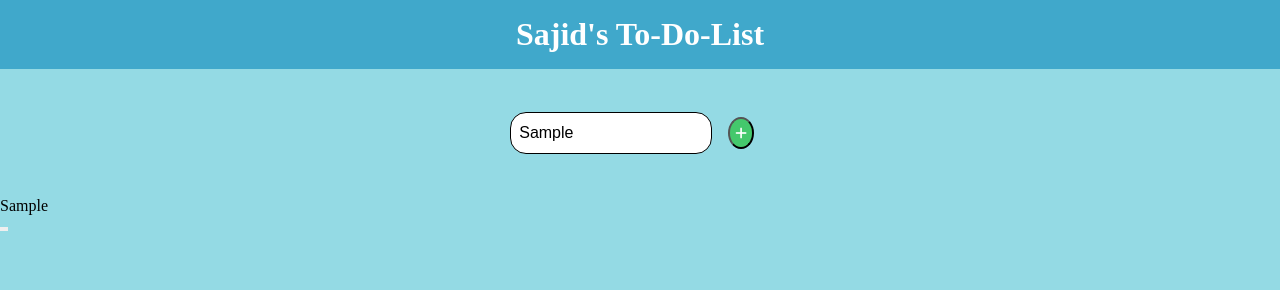
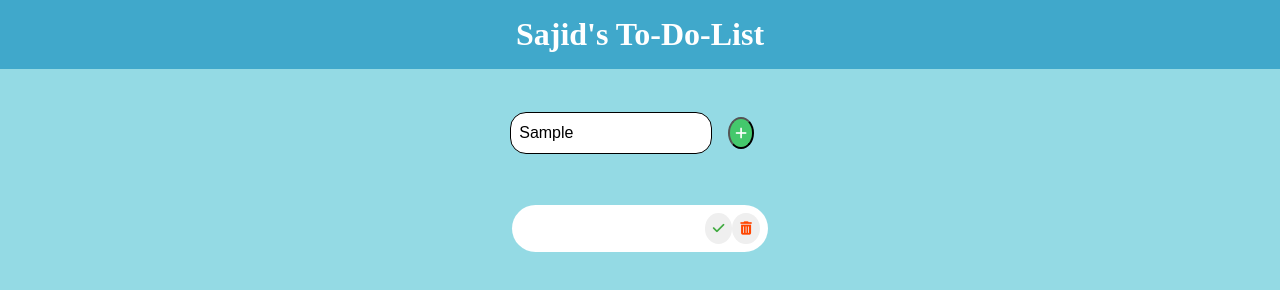
Before and after one commit to SajidCurious/To-Do-List, a plain HTML site: page index.html in a window 1280 px wide. Both pictures are taken after typing "Sample" into the empty fields and a click on the button 741 px from the left and 133 px from the top of the page. Drawn offline with Linux system fonts and the light colour scheme; a web font is replaced by a local one.

Commit message:
first commit in dev

```diff
--- a/index.css
+++ b/index.css
@@ -35,3 +35,47 @@ form #todo-button{
     cursor: pointer;
     transition: all 0.3s ease;
 }
+.todo-conatainer{
+    display: flex;
+    justify-content: center;
+    align-items: center;
+}
+#todo-list{
+    list-style: none;
+    display: flex;
+    justify-content: center;
+    align-items: center;
+    flex-direction: column;
+}
+.todo{
+    background-color: white;
+    min-width: 30vh;
+    margin: 0.5rem;
+    display: flex;
+    justify-content: flex-end;
+    padding: 0.5rem;
+    border-radius: 2rem;
+}
+#complete-btn{
+    color: rgb(64, 170, 64);
+
+}
+#complete-btn,#delete-btn{
+    border: none;
+    border-radius: 50%;
+    padding: 0.5rem;
+  }
+#complete-btn:hover{
+    background-color: rgb(64, 170, 64);
+    color: white;
+    cursor: pointer;
+}
+#delete-btn {
+    color: orangered;
+  }
+
+  #delete-btn:hover {
+    background-color: orangered;
+    color: white;
+    cursor: pointer;
+  }
--- a/index.js
+++ b/index.js
@@ -14,23 +14,12 @@ let addTodo = (event) =>{
     const todoDiv = document.createElement('div');
     todoDiv.classList.add('todo');
 
-    // creating a li inside the todoDiv
-    const newTodo = document.createElement('li');
-    newTodo.classList.add('todo-item');
-    newTodo.innerText = todoInput.value;
-    todoDiv.appendChild(newTodo);
-
-    // creating completed button
-    const completedButton = document.createElement('button');
-    completedButton.innerHTML = '<i class="fa-solid fa-check"';
-    completedButton.classList.add('complete-btn');
-    todoDiv.append(completedButton);
-
-      // creating delete button
-      const deleteButton = document.createElement('button');
-      deleteButton.innerHTML = '<i class="fa-solid fa-check"';
-      deleteButton.classList.add('delete-btn');
-      todoDiv.append(deleteButton);
+    const htmlData = `
+    <li id="newtodo"></li>
+    <button id="complete-btn"><i class="fa-solid fa-check"></i></button>
+    <button id="delete-btn"><i class="fa-solid fa-trash-can"></i></button>`;
+  todoDiv.insertAdjacentHTML('afterbegin',htmlData);
+  todoList.appendChild(todoDiv);
 
 
 
```
